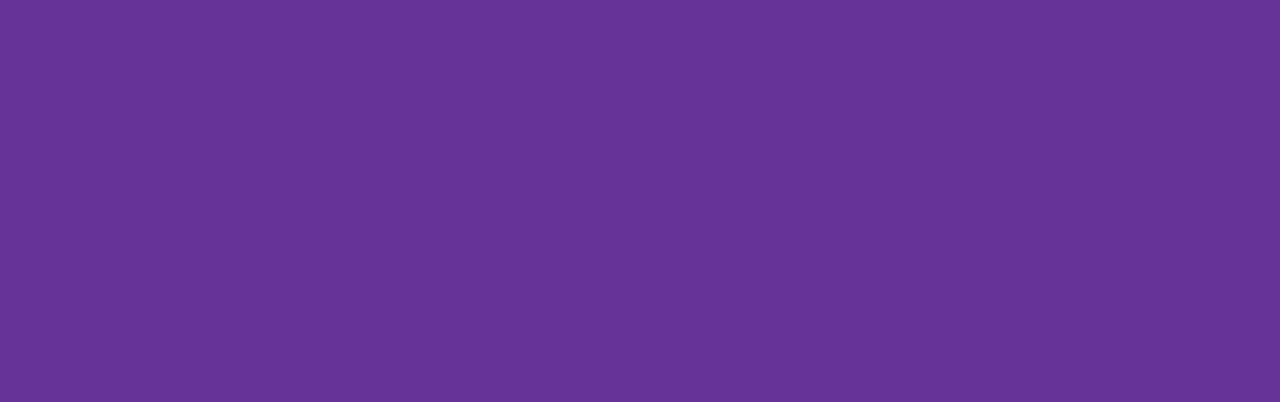
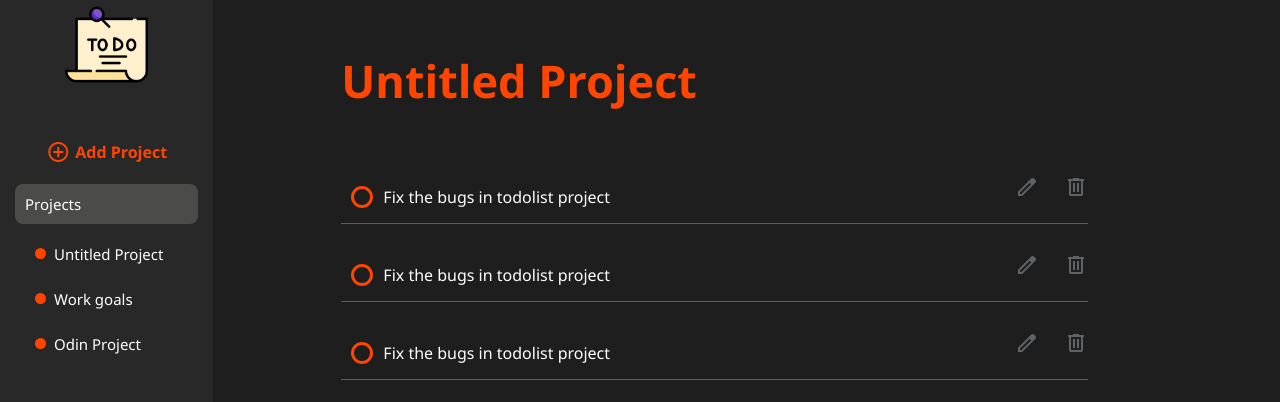
Before and after one commit to abhilash15500/odin-todo-list, a website built with webpack: page src/template.html in a window 1280 px wide. Built offline with nearby package versions, Linux system fonts and the light colour scheme.

Commit message:
Implement basic design for todo list using html and css

```diff
--- a/src/styles.css
+++ b/src/styles.css
@@ -1,4 +1,158 @@
-/* styles.css */
-body {
-    background-color: rebeccapurple;
-  }
+* {
+  margin: 0;
+  padding: 0;
+  font-family: 'Segoe UI', Tahoma, Geneva, Verdana, sans-serif;
+  box-sizing: border-box;
+  color: white;
+  font-weight: 400;
+}
+
+#main-container {
+  display: grid;
+  height: 100vh;
+  width: 100vw;
+  grid-template-columns: 0.2fr 1fr;
+  grid-template-rows: 1fr;
+}
+
+#sidebar {
+  background-color: #282828;
+
+}
+
+#content {
+  background-color: #1e1e1e;
+}
+
+#logo-div {
+    display: flex;
+    align-items: center;
+    justify-content: center;
+    padding: 3px;
+}
+
+#logo-image {
+  height: 40%;
+  width: 40%;
+  margin-bottom: calc(1rem + 15px);
+}
+
+
+
+#project-label {
+  font-size: 15px;
+  font-weight: 400 ;
+  color: white;
+  background-color: #afb3ac41;
+  padding: 10px;
+
+  border-radius: 8px;
+
+
+}
+
+.sidebar-elements {
+  margin:15px;
+}
+
+#add-project-div {
+  display: flex;
+  justify-content: center;
+  align-items: center;
+  padding: 5px;
+  gap: 5px;
+  cursor: pointer;
+}
+
+
+
+#add-project-button-text {
+  color: orangered;
+  font-weight: 600;
+}
+
+#add-project-icon {
+  color: orangered;
+}
+
+
+.project-instances {
+  display: flex;
+  justify-content: start;
+  align-items: center;
+  padding: 5px;
+  border-radius: 8px;
+  gap: 8px;
+
+}
+
+.project-instances:hover {
+  background-color: #4b4c4a;
+  transition: 300ms;
+cursor: pointer;
+}
+
+.project-instance-text {
+  font-size: 15px;
+}
+
+
+.orange-circle {
+  background-color: orangered;
+  border-radius: 50%;
+  height: 11px;
+  width: 11px;
+}
+
+
+.content-elements {
+  margin-left: 10vw;
+}
+
+#current-project-heading {
+  font-weight: 800;
+  font-size: 45px;
+  margin-top: 50px;
+  color: orangered;
+  margin-bottom: 55px;
+}
+
+
+
+.todo-checkbox-title-div {
+  display: flex;
+  gap: 10px;
+  margin-top: 20px;
+
+}
+
+
+.todos-container {
+  display: flex;
+  justify-content: space-between;
+  border-bottom: 1px solid rgba(255, 255, 255, 0.277);
+  padding-bottom: 15px;
+  padding-left: 10px;
+  width: 70%;
+  margin-bottom: 20px;
+}
+
+
+.todo-buttons-div {
+  display: flex;
+  align-items: center;
+  gap: 25px;
+}
+
+.todo-buttons {
+  cursor: pointer;
+}
+
+
+.todo-checkboxes {
+  border: 3px solid orangered;
+  border-radius: 50%;
+  width: 22px;
+  height: 22px;
+  cursor: pointer;
+}
--- a/src/template.html
+++ b/src/template.html
@@ -1,11 +1,113 @@
 <!DOCTYPE html>
 <html lang="en">
+
 <head>
     <meta charset="UTF-8">
     <meta name="viewport" content="width=device-width, initial-scale=1.0">
-    <title>Document</title>
+    <title>Todo list</title>
+    <link rel="shortcut icon" type="image/png" href="./images/todo-icon.png" />
+
+    <link rel="stylesheet"
+        href="https://fonts.googleapis.com/css2?family=Material+Symbols+Outlined:opsz,wght,FILL,GRAD@20..48,100..700,0..1,-50..200&icon_names=add_circle" />
+
+
 </head>
+
 <body>
 
+    <div id="main-container">
+        <div id="sidebar">
+
+            <div id="logo-div">
+                <img src="./images/todo-icon.png" alt="logo" id="logo-image">
+
+            </div>
+
+
+            <div id="add-project-div" class="sidebar-elements">
+                <span class="material-symbols-outlined" id="add-project-icon">
+                    add_circle
+                </span>
+                <p id="add-project-button-text">Add Project</p>
+            </div>
+
+            <div id="project-div" class="sidebar-elements">
+                <p id="project-label">Projects</p>
+
+
+
+                <div class="project-instances sidebar-elements">
+                    <div class="orange-circle"></div>
+                    <p class="project-instance-text">Untitled Project</p>
+
+                </div>
+
+                <div class="project-instances sidebar-elements">
+                    <div class="orange-circle"></div>
+                    <p class="project-instance-text">Work goals</p>
+                </div>
+
+
+                <div class="project-instances sidebar-elements">
+                    <div class="orange-circle"></div>
+                    <p class="project-instance-text">Odin Project</p>
+                </div>
+            </div>
+
+        </div>
+
+        <div id="content">
+            <div class="content-elements">
+                <h2 id="current-project-heading">Untitled Project</h2>
+
+            </div>
+
+            <div class="todos-container content-elements">
+                <div class="todo-checkbox-title-div">
+                        <div class="todo-checkboxes"></div>
+                        <p>Fix the bugs in todolist project</p>
+                </div>
+
+                <div class="todo-buttons-div">
+                    <img src="./images/edit-svg.svg" class="todo-buttons" id="todo-edit-button">
+                    <img src="./images/delete-svg.svg" class="todo-buttons" id="todo-delete-button">
+                </div>
+            </div>
+
+
+            <div class="todos-container content-elements">
+                <div class="todo-checkbox-title-div">
+                        <div class="todo-checkboxes"></div>
+                        <p>Fix the bugs in todolist project</p>
+                </div>
+
+                <div class="todo-buttons-div">
+                    <img src="./images/edit-svg.svg" class="todo-buttons" id="todo-edit-button">
+                    <img src="./images/delete-svg.svg" class="todo-buttons" id="todo-delete-button">
+                </div>
+            </div>
+
+
+
+            <div class="todos-container content-elements">
+                <div class="todo-checkbox-title-div">
+                        <div class="todo-checkboxes"></div>
+                        <p>Fix the bugs in todolist project</p>
+                </div>
+
+                <div class="todo-buttons-div">
+                    <img src="./images/edit-svg.svg" class="todo-buttons" id="todo-edit-button">
+                    <img src="./images/delete-svg.svg" class="todo-buttons" id="todo-delete-button">
+                </div>
+            </div>
+
+
+
+
+        </div>
+    </div>
+
+
 </body>
+
 </html>
```
Also changed, not shown: README.md, src/images/delete-svg.svg (added), src/images/edit-svg.svg (added), src/images/todo-icon.png (added).
